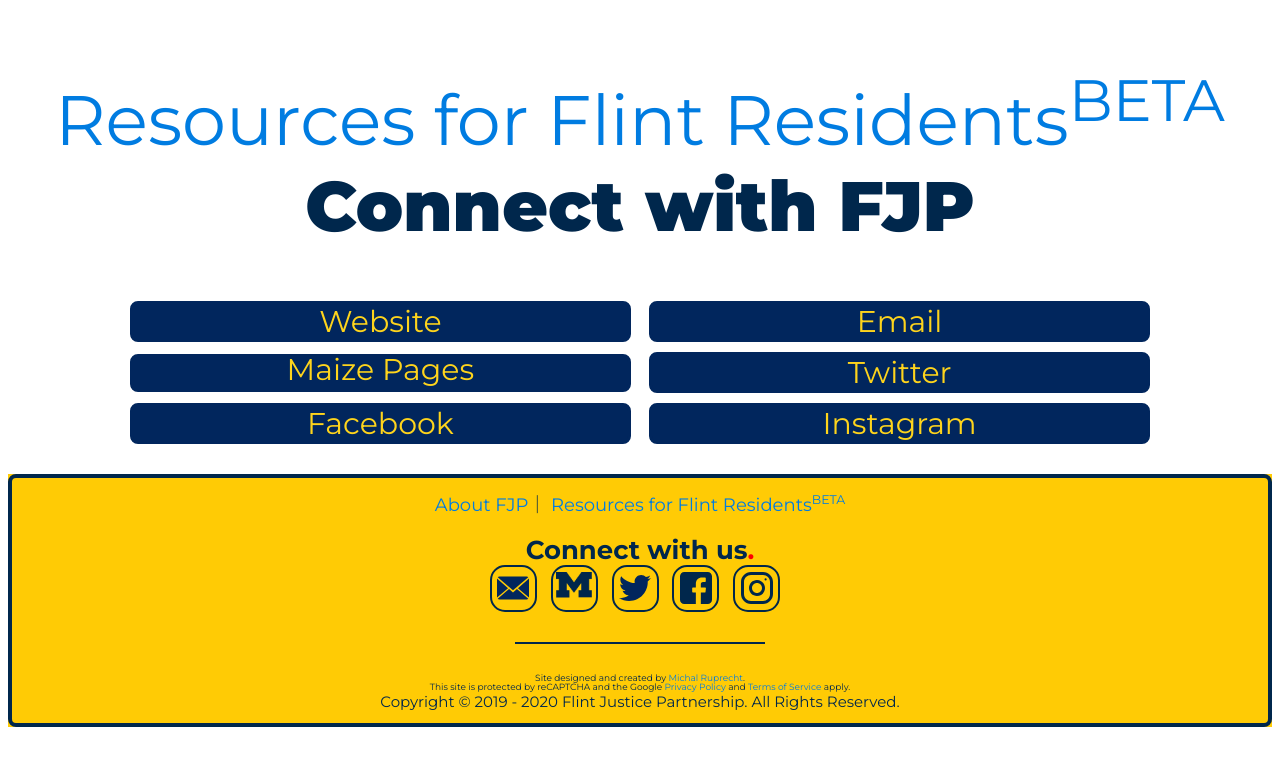
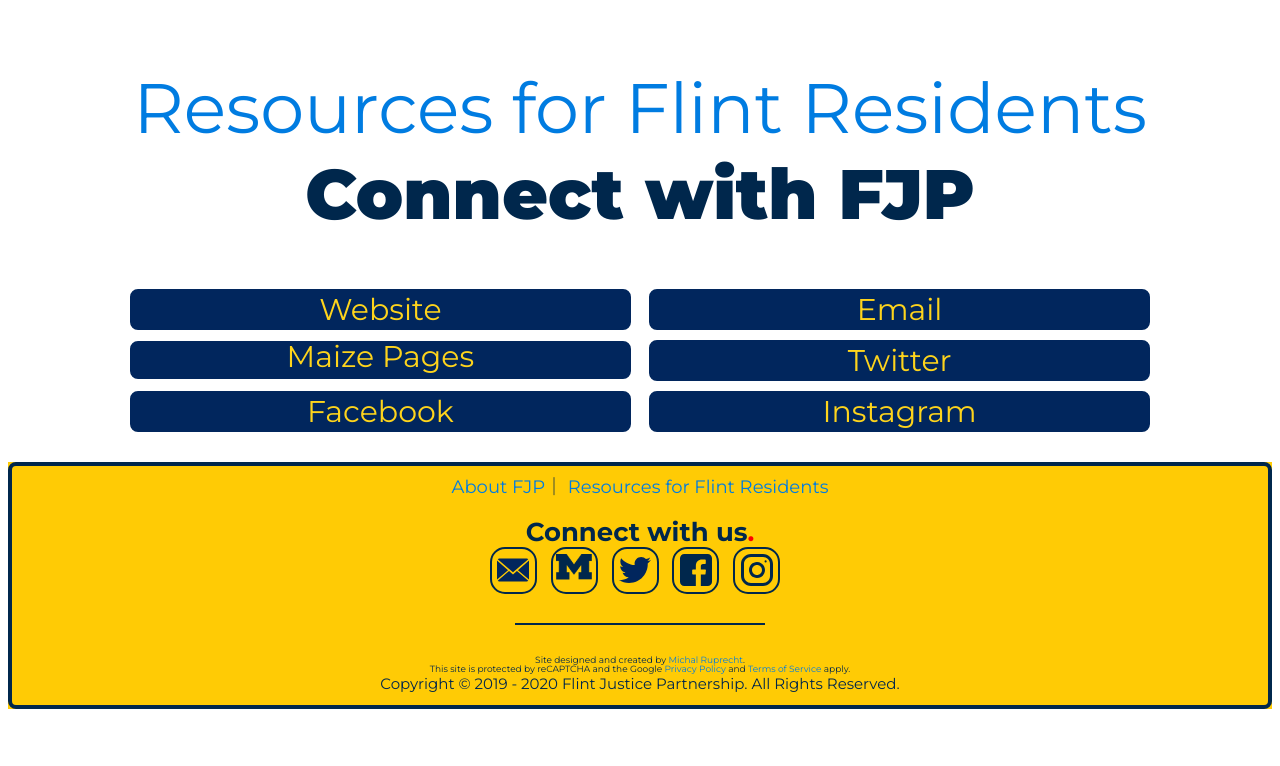
Before and after one commit to umichfjp/umichfjp.github.io, a Jekyll site: the page built from pages/social.html, in a window 1280 px wide. Shown: the top 766 px of the page. Built offline with Jekyll 4.4.1, drawn with Linux system fonts in a browser that asks for light colours.

Commit message:
sup delete

```diff
--- a/_layouts/default.html
+++ b/_layouts/default.html
@@ -39,7 +39,7 @@
         <div class="container">
 					<h3><center><big>
 							<a href="https://umichfjp.github.io/">About FJP</a>｜
-							<a href="https://umichfjp.github.io/pages/resources">Resources for Flint Residents<sup><small>BETA</small></sup></a>
+							<a href="https://umichfjp.github.io/pages/resources">Resources for Flint Residents</a>
 					</big>
 						<br /><br />
           <b><big><big><big>Connect with us<font color="#FF0000">.</font></big></big></big></b>
--- a/pages/resources.html
+++ b/pages/resources.html
@@ -12,7 +12,7 @@ title: Flint Justice Partnership Official Website
 
       <div class="text">
         <div class="titlere"><center>
-          <br />Resources for Flint Residents<sup><small>BETA</small></sup>
+          <br />Resources for Flint Residents
         </center></div>
         <h3>
           This website includes a list of resources for Flint residents. The website was created by the <a href="https://umichfjp.github.io/" target="_blank">Flint Justice Partnership</a>, a student-run organization at the University of Michigan. The list below provides an easy-to-read and concise list. To find more resources in your area, use the State of Michigan help hotline. Dial <a href="tel:211">211</a> or click <a href="https://www.navigateresources.net/uwjc/" target="_blank">here</a>. If you have any suggestions, questions, comments, and/or concerns, click <a href="mailto:UMich.FJP@umich.edu?subject=[FJP RESOURCE PAGE]">here</a> to email the Flint Justice Partnership.
--- a/pages/social.html
+++ b/pages/social.html
@@ -13,7 +13,7 @@ title: Flint Justice Partnership Official Website
       <div class="text">
         <center>
         <h1>
-          <a href="https://umichfjp.github.io/pages/resources">Resources for Flint Residents<sup>BETA</sup></a>
+          <a href="https://umichfjp.github.io/pages/resources">Resources for Flint Residents</a>
           <br />Connect with FJP
         </h1>
         <h2>
```
